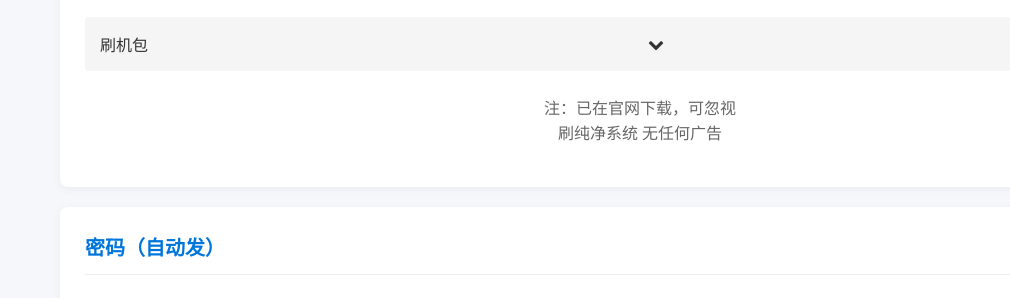
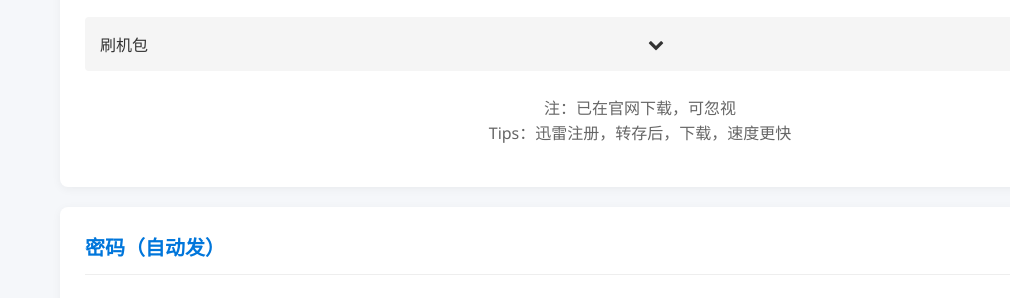
Before and after one commit to 360rom/tool.github.com, a plain HTML site: page index.html in a window 1280 px wide. Shown: the part 502-800 px from the top of the page, 0-1010 px from the left. Drawn offline with Linux system fonts and the light colour scheme.

Commit message:
Add files via upload

```diff
--- a/index.html
+++ b/index.html
@@ -150,7 +150,7 @@
                     </div>
                 </div>
             </div>
-             <div class="hint">注：已在官网下载，可忽视</br>刷纯净系统 无任何广告 </div>
+             <div class="hint">注：已在官网下载，可忽视</br>Tips：迅雷注册，转存后，下载，速度更快</div>
         </section>
 
         <!-- 密码区域 -->
```
